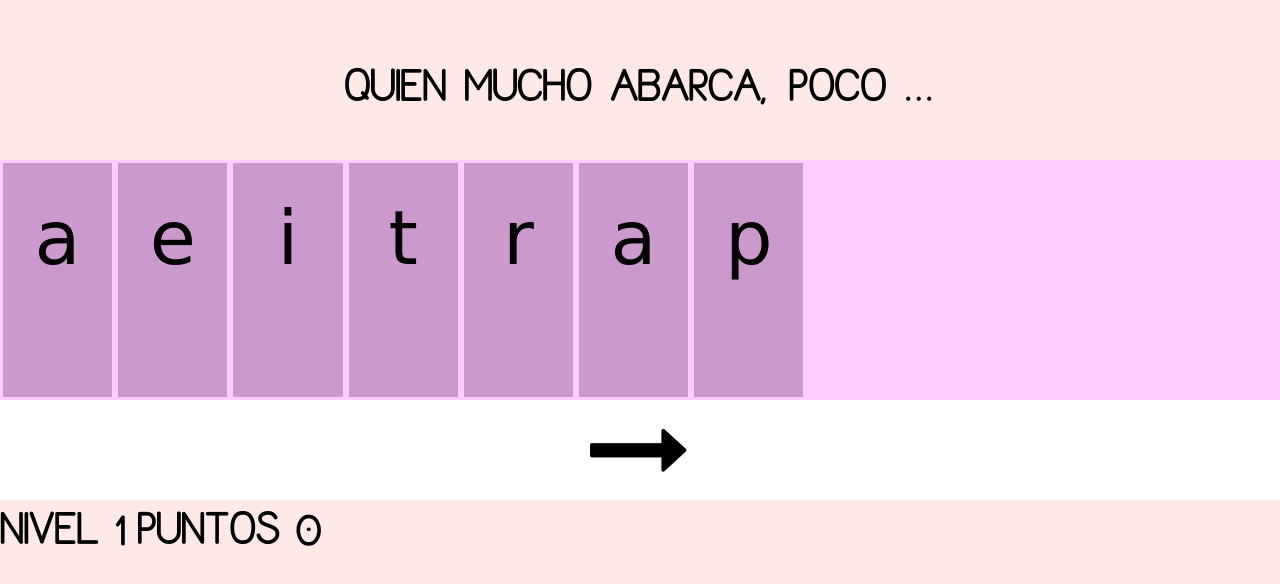
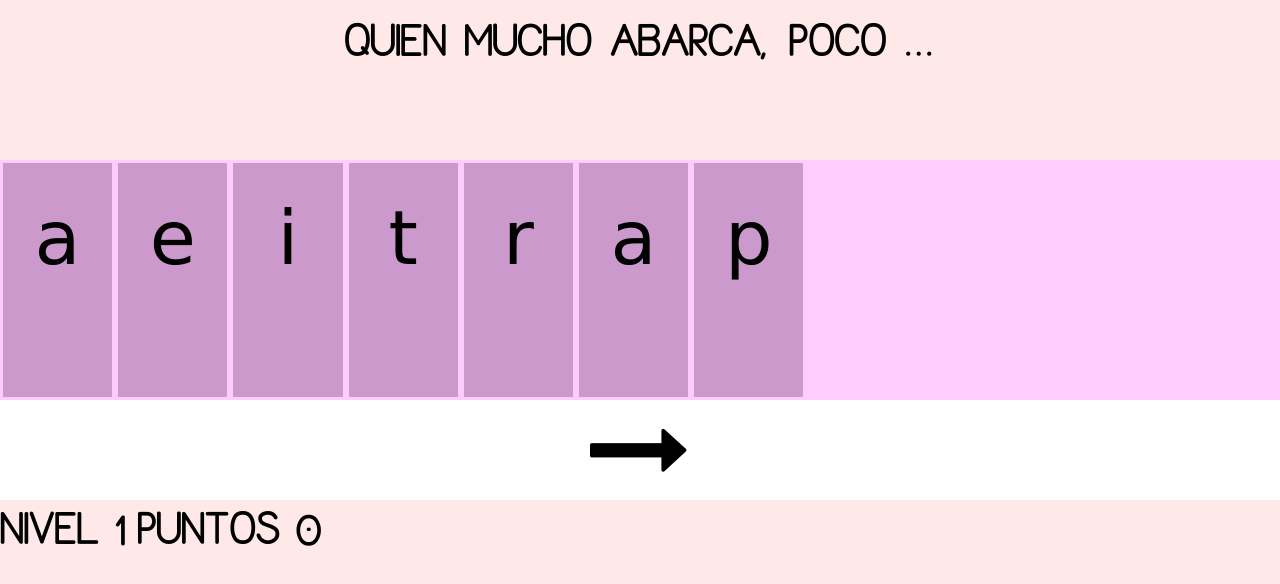
Before and after one commit to alfres/charsort, a plain HTML site: page index.html in a window 1280 px wide. Drawn offline with nearby package versions, Linux system fonts and the light colour scheme.

Commit message:
Add files via upload

```diff
--- a/charsort_stilo.css
+++ b/charsort_stilo.css
@@ -36,7 +36,7 @@ height:20%;
 font-family: 'KatamotzIkasiMedium';
 	font-size: 300%;
 	text-align: center;
-line-height:400%;
+line-height:200%;
 font-weight: bold;
 }
 .foots {
```
